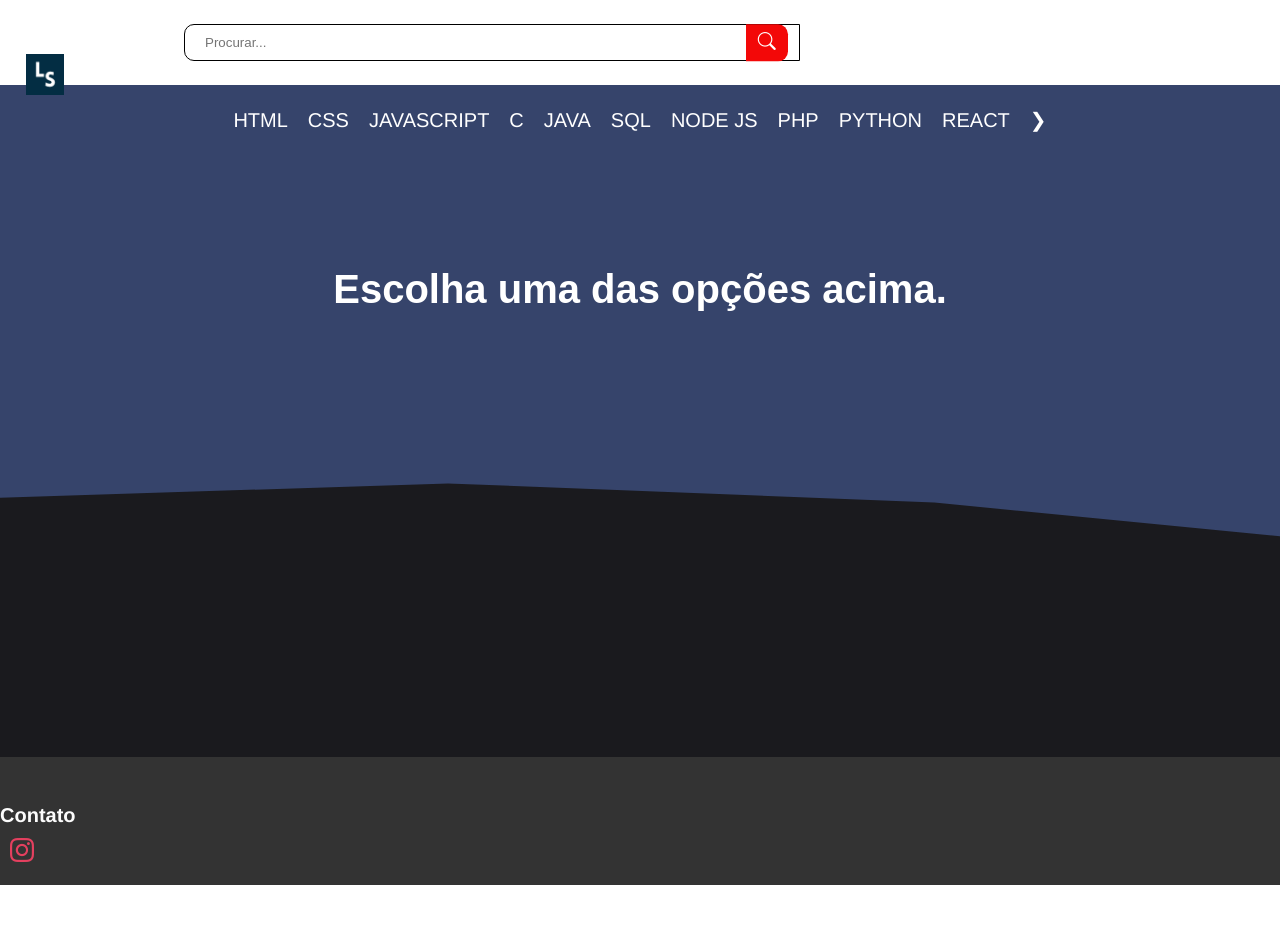
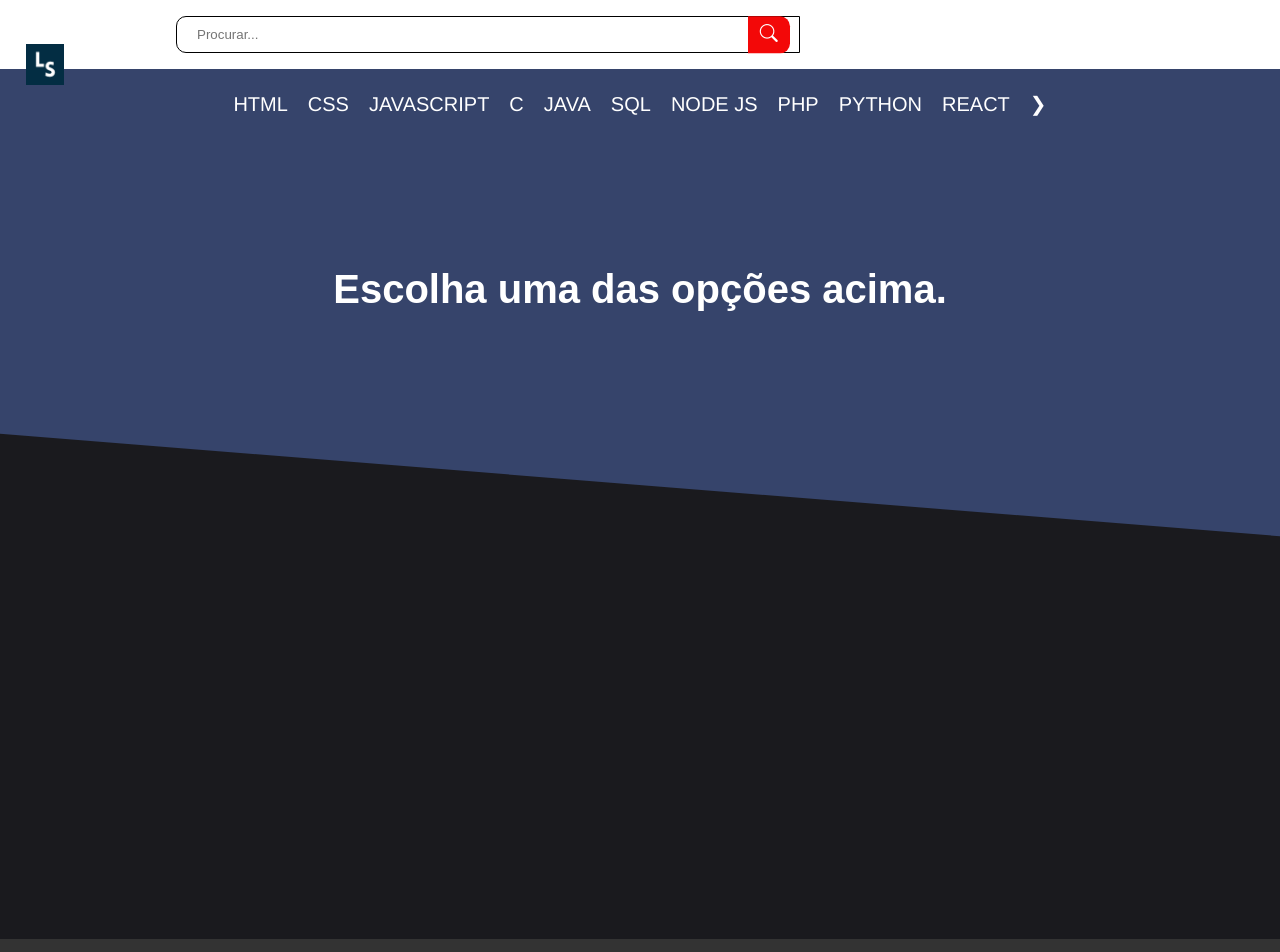
Before and after one commit to YuriJS123/Login-Angular, an Angular app: page /HubDeLinguagens in a window 1280 px wide. Shown: the top 952 px of the page. Before the commit the page ends 885 px from the top, so only its background shows below. Built offline with nearby package versions, Linux system fonts and the light colour scheme.

Commit message:
🐛 FIX: Adição de nova rota na pagina hub-de-linguagens

```diff
--- a/src/app/pages/hub-de-linguagens/hub-de-linguagens.css
+++ b/src/app/pages/hub-de-linguagens/hub-de-linguagens.css
@@ -10,7 +10,7 @@ body{
 
 header{
     background-color: white;
-    padding: 1.5rem;
+    padding: 1rem;
     flex: 1 0 auto;
 }
 
@@ -19,12 +19,14 @@ header{
     padding: 10px;
     text-align: center;
     font-size: 35px;
-    height: 60vh;
+    height: 80vh;
     color: white;
     width: 100%; /* Garante que o header ocupe toda a largura */
     box-sizing: border-box; /* Evita que o padding afete a largura */
     justify-content: space-between;
-    clip-path: polygon(33% 0, 83% 0, 100% 0, 100% 94%, 73% 87%, 35% 83%, 0 86%, 0 0);
+    clip-path: polygon(0 0, 100% 0, 100% 73%, 0 57%);
+
+
 }
 .procurar {
     margin-left: 20vh;
@@ -70,7 +72,7 @@ footer {
     color: white;
     width: 100%;
     padding: 20px 0; /* menos padding que antes para não exagerar */
-    margin-top: 15%;
+    margin-top: 18%;
 
 
 }
@@ -98,7 +100,7 @@ footer .icone:hover {
     position: absolute;
     left: 2%;
     box-sizing: border-box;
-    margin-top: 30px;
+    margin-top: 28px;
     z-index: 1000;
 }
 
--- a/src/app/pages/hub-de-linguagens/hub-de-linguagens.html
+++ b/src/app/pages/hub-de-linguagens/hub-de-linguagens.html
@@ -16,7 +16,10 @@
 </header>
     <div class="escolhas">
 
-        <a class="LS" href="./HTML/PaginaHTML.html">HTML</a>
+
+
+      <a class="LS" [routerLink]="'/PaginaHtml'">HTML</a>
+
         <a class="LS" href="./HTML/PaginaCSS.html">CSS</a>
         <a class="LS" href="#">JAVASCRIPT</a>
         <a class="LS" href="#">C</a>
@@ -47,3 +50,5 @@
     <div class="vw-plugin-top-wrapper"></div>
   </div>
 </div>
+
+<router-outlet></router-outlet>
--- a/src/app/pages/hub-de-linguagens/hub-de-linguagens.ts
+++ b/src/app/pages/hub-de-linguagens/hub-de-linguagens.ts
@@ -1,11 +1,19 @@
 import { Component } from '@angular/core';
+import { Router, RouterModule } from '@angular/router';
+import { CommonModule } from '@angular/common';
+// importa o AuthService se realmente existir no seu projeto
+// import { AuthService } from '../services/auth.service';
 
 @Component({
   selector: 'app-hub-de-linguagens',
-  imports: [],
+  standalone: true,
+  imports: [RouterModule, CommonModule],
   templateUrl: './hub-de-linguagens.html',
-  styleUrl: './hub-de-linguagens.css'
+  styleUrls: ['./hub-de-linguagens.css']
 })
 export class HubDeLinguagens {
-
+  constructor(
+    private router: Router,
+    // private authService: AuthService
+  ) {}
 }
```
